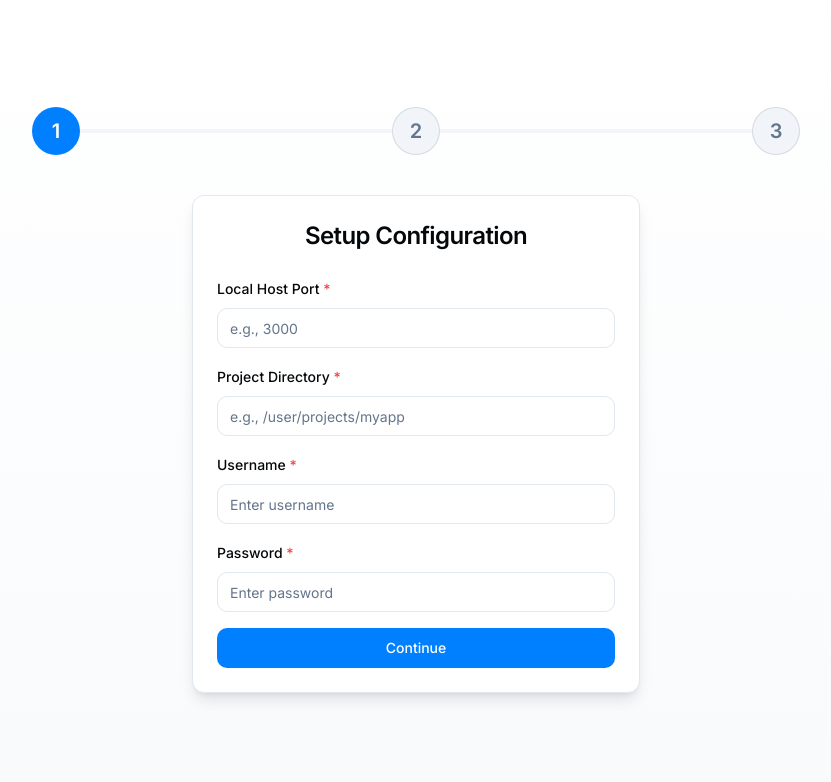
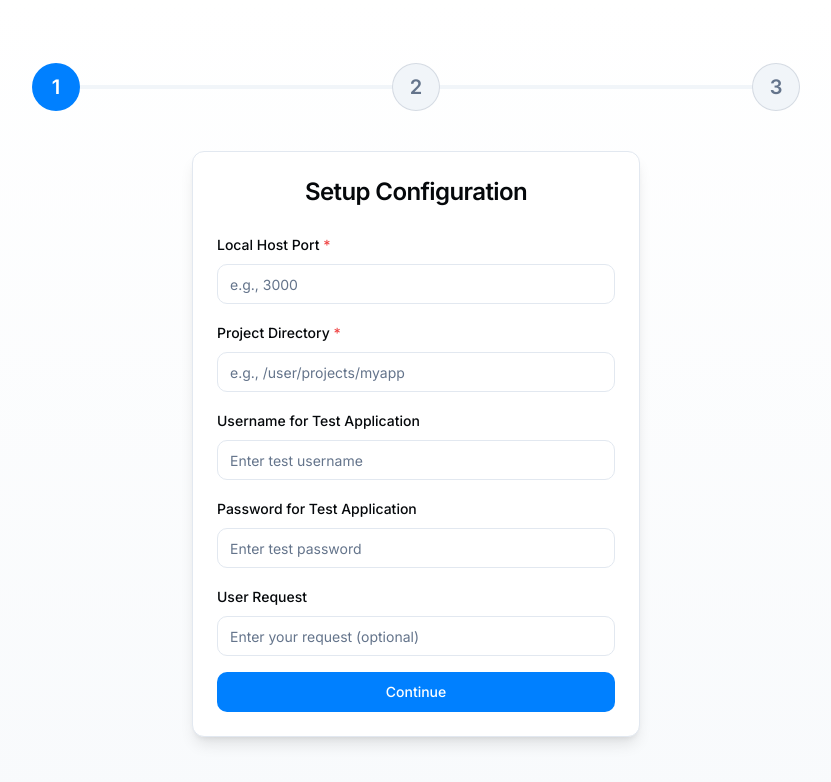
Before and after one commit to psinhagrid/f-045688, a React (Vite) app: page /setup in a window 1280 px wide. Shown: the top 782 px of the page, without its empty margins (224-1055 px from the left). Built offline with nearby package versions, Linux system fonts and the light colour scheme.

Commit message:
Update setup form fields
Updates the setup form by renaming and modifying the username and password fields, and adding a new optional field.

```diff
--- a/src/pages/Setup.tsx
+++ b/src/pages/Setup.tsx
@@ -13,10 +13,11 @@ const Setup = () => {
     localHostPort: "",
     projectDirectory: "",
     username: "",
-    password: ""
+    password: "",
+    userRequest: ""
   });
 
-  const handleChange = (e: React.ChangeEvent<HTMLInputElement>) => {
+  const handleChange = (e: React.ChangeEvent<HTMLInputElement | HTMLTextAreaElement>) => {
     const { name, value } = e.target;
     setFormData(prev => ({ ...prev, [name]: value }));
   };
@@ -24,8 +25,8 @@ const Setup = () => {
   const handleSubmit = (e: React.FormEvent) => {
     e.preventDefault();
 
-    // Validate form
-    if (!formData.localHostPort || !formData.projectDirectory || !formData.username || !formData.password) {
+    // Validate form - only mandatory fields
+    if (!formData.localHostPort || !formData.projectDirectory) {
       toast.error("Please fill in all required fields");
       return;
     }
@@ -77,12 +78,12 @@ const Setup = () => {
 
             <div className="space-y-2">
               <label htmlFor="username" className="text-sm font-medium">
-                Username <span className="text-destructive">*</span>
+                Username for Test Application
               </label>
               <Input
                 id="username"
                 name="username"
-                placeholder="Enter username"
+                placeholder="Enter test username"
                 value={formData.username}
                 onChange={handleChange}
               />
@@ -90,14 +91,27 @@ const Setup = () => {
 
             <div className="space-y-2">
               <label htmlFor="password" className="text-sm font-medium">
-                Password <span className="text-destructive">*</span>
+                Password for Test Application
               </label>
               <Input
                 id="password"
                 name="password"
                 type="password"
-                placeholder="Enter password"
+                placeholder="Enter test password"
                 value={formData.password}
+                onChange={handleChange}
+              />
+            </div>
+
+            <div className="space-y-2">
+              <label htmlFor="userRequest" className="text-sm font-medium">
+                User Request
+              </label>
+              <Input
+                id="userRequest"
+                name="userRequest"
+                placeholder="Enter your request (optional)"
+                value={formData.userRequest}
                 onChange={handleChange}
               />
             </div>
```
